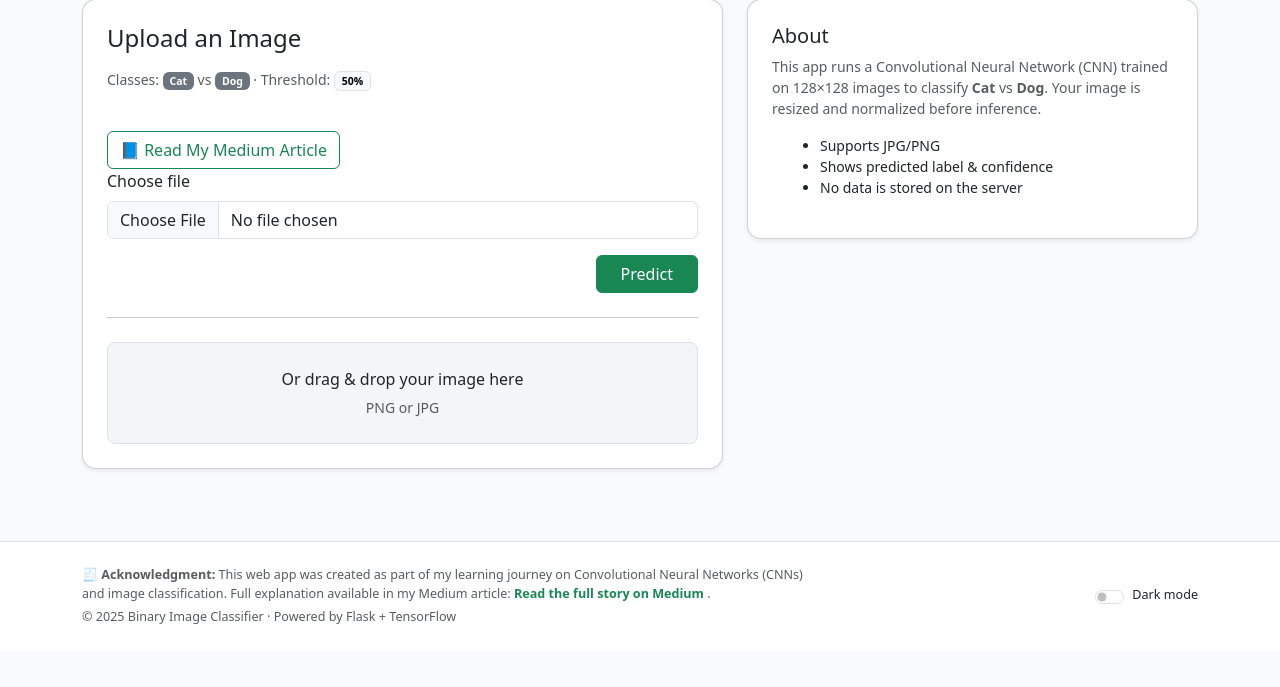
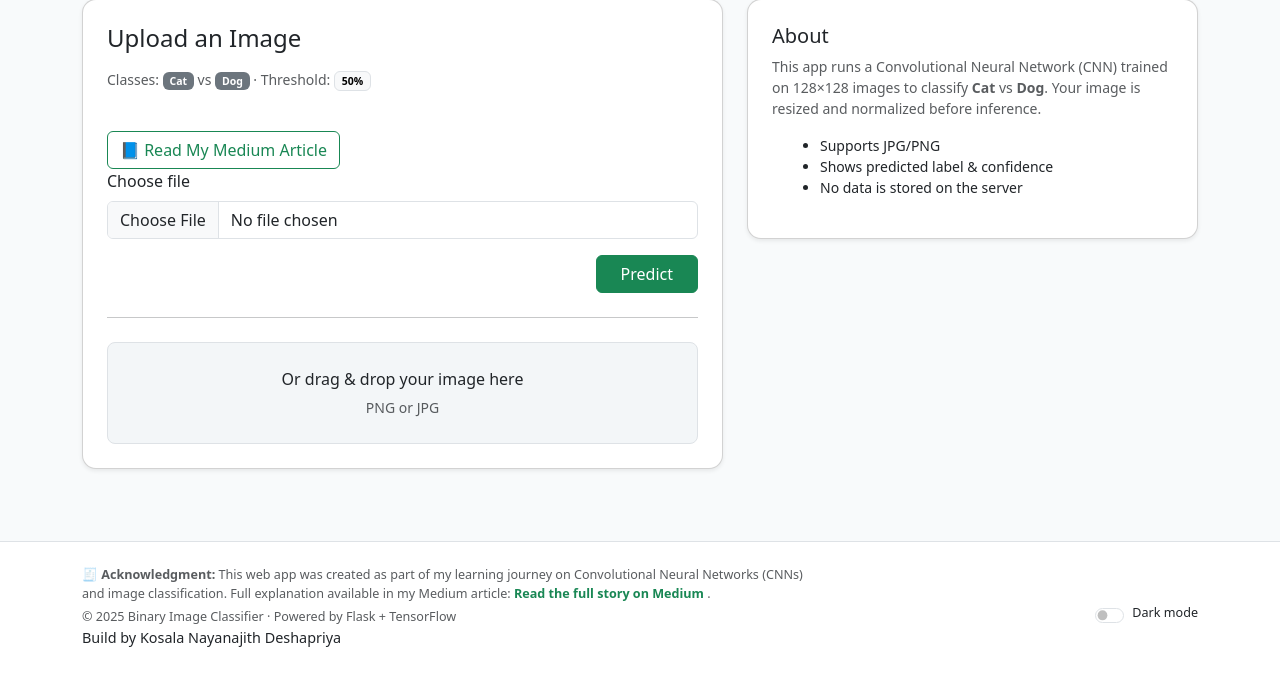
Before and after one commit to CodeXneuron/image-classifier-transfer-learning, a Flask app: page / in a window 1280 px wide. Shown: the part 82-769 px from the top of the page. Run offline with Flask 3, Linux system fonts and the light colour scheme.

Commit message:
Flask deploy: gunicorn Procfile, lean deps, python-version

```diff
--- a/requirements.txt
+++ b/requirements.txt
@@ -2,6 +2,5 @@ Flask==3.1.2
 gunicorn==23.0.0
 tensorflow-cpu==2.17.0
 numpy==1.26.4
-pandas==2.3.3
 Pillow==10.4.0
-protobuf<5
+pandas==2.1.4
--- a/templates/base.html
+++ b/templates/base.html
@@ -38,6 +38,8 @@
           <p class="small text-muted mb-0">
             © {{ 2025 }} Binary Image Classifier · Powered by Flask + TensorFlow
           </p>
+
+          <p>Build by Kosala Nayanajith Deshapriya</p>
         </div>
 
         <div class="col-md-4 text-md-end text-center">
```
